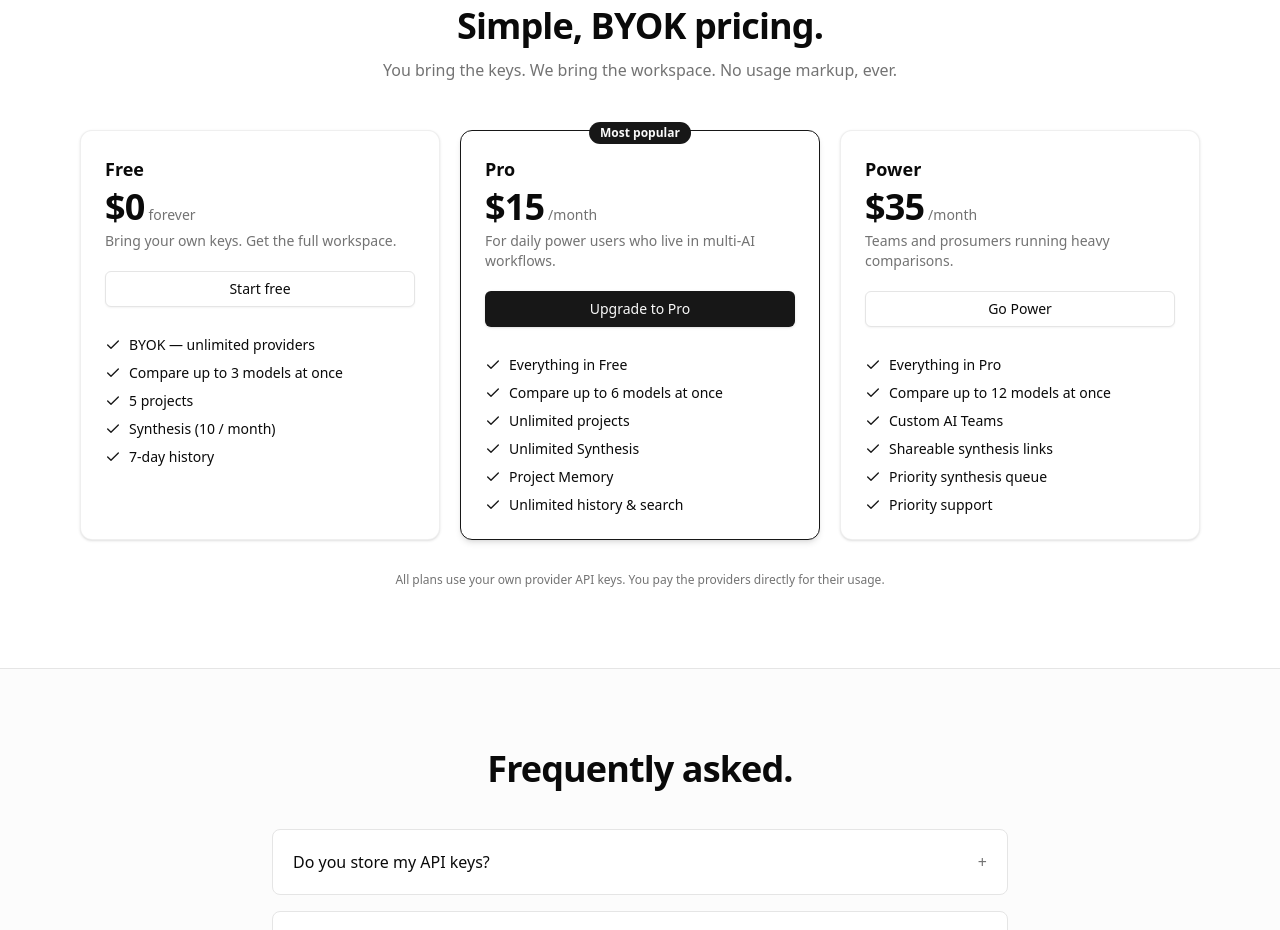
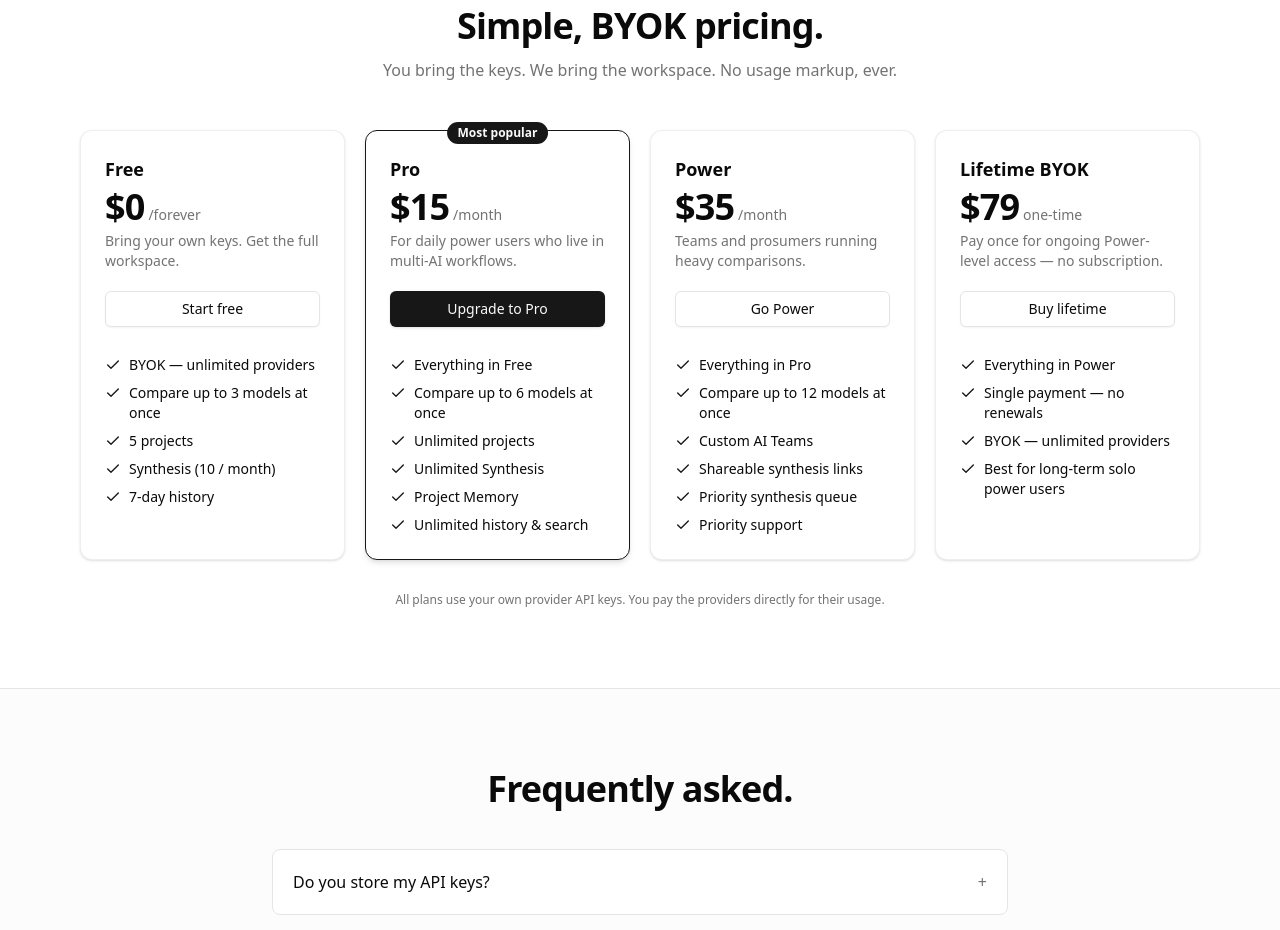
Before and after one commit to bacon-tarion/lettib, a Next.js app: page / in a window 1280 px wide. Shown: the part 2060-2990 px from the top of the page. Built offline with nearby package versions, Linux system fonts and the light colour scheme.

Commit message:
Session 19: pricing update - Free/Pro $15/Power $35/Lifetime $79

```diff
--- a/app/(app)/settings/settings-content.tsx
+++ b/app/(app)/settings/settings-content.tsx
@@ -1,6 +1,7 @@
 "use client";
 
 import { useState, useEffect, useCallback } from "react";
+import Link from "next/link";
 import { useRouter } from "next/navigation";
 import { ShieldCheck } from "lucide-react";
 import { Tabs, TabsContent, TabsList, TabsTrigger } from "@/components/ui/tabs";
@@ -10,6 +11,7 @@ import { Input } from "@/components/ui/input";
 import { Label } from "@/components/ui/label";
 import { ApiKeyTile } from "@/components/settings/api-key-tile";
 import type { ApiConnection } from "./actions";
+import { PRICING_USD } from "@/lib/pricing";
 
 const PROVIDERS = [
   { id: "openai",    label: "OpenAI",    color: "bg-blue-500",   initial: "O" },
@@ -113,10 +115,21 @@ export function SettingsContent({
             <Badge className="text-sm px-3 py-1">Free during beta</Badge>
           </div>
           <p className="text-sm text-muted-foreground">
-            Full access to all features while LettiB is in beta. Pro pricing
-            will be announced before launch.
+            Full access to all features while LettiB is in beta. When billing is
+            live, plans are{" "}
+            {`Free ($${PRICING_USD.free} forever), Pro ($${PRICING_USD.proMonthly}/month), Power ($${PRICING_USD.powerMonthly}/month), and Lifetime BYOK ($${PRICING_USD.lifetimeByok} one-time).`}{" "}
+            See the{" "}
+            <Link
+              href="/pricing"
+              className="text-foreground underline underline-offset-4 hover:text-primary"
+            >
+              pricing page
+            </Link>{" "}
+            for details.
           </p>
-          <Button variant="outline">Join waitlist for Pro</Button>
+          <Button variant="outline" asChild>
+            <Link href="/pricing">View plans</Link>
+          </Button>
         </TabsContent>
 
         {/* ── Privacy ── */}
--- a/app/(marketing)/_components/pricing-grid.tsx
+++ b/app/(marketing)/_components/pricing-grid.tsx
@@ -3,64 +3,12 @@ import { Check } from "lucide-react";
 import { Button } from "@/components/ui/button";
 import { Card, CardContent } from "@/components/ui/card";
 import { Badge } from "@/components/ui/badge";
-
-const PLANS = [
-  {
-    name: "Free",
-    price: "$0",
-    cadence: "forever",
-    blurb: "Bring your own keys. Get the full workspace.",
-    cta: "Start free",
-    href: "/signup",
-    highlight: false,
-    features: [
-      "BYOK — unlimited providers",
-      "Compare up to 3 models at once",
-      "5 projects",
-      "Synthesis (10 / month)",
-      "7-day history",
-    ],
-  },
-  {
-    name: "Pro",
-    price: "$15",
-    cadence: "/month",
-    blurb: "For daily power users who live in multi-AI workflows.",
-    cta: "Upgrade to Pro",
-    href: "/signup?plan=pro",
-    highlight: true,
-    features: [
-      "Everything in Free",
-      "Compare up to 6 models at once",
-      "Unlimited projects",
-      "Unlimited Synthesis",
-      "Project Memory",
-      "Unlimited history & search",
-    ],
-  },
-  {
-    name: "Power",
-    price: "$35",
-    cadence: "/month",
-    blurb: "Teams and prosumers running heavy comparisons.",
-    cta: "Go Power",
-    href: "/signup?plan=power",
-    highlight: false,
-    features: [
-      "Everything in Pro",
-      "Compare up to 12 models at once",
-      "Custom AI Teams",
-      "Shareable synthesis links",
-      "Priority synthesis queue",
-      "Priority support",
-    ],
-  },
-];
+import { PRICING_PLANS } from "@/lib/pricing";
 
 export function PricingGrid() {
   return (
-    <div className="grid gap-5 lg:grid-cols-3">
-      {PLANS.map((p) => (
+    <div className="grid gap-5 sm:grid-cols-2 xl:grid-cols-4">
+      {PRICING_PLANS.map((p) => (
         <Card
           key={p.name}
           className={
@@ -81,7 +29,7 @@ export function PricingGrid() {
                 <span className="text-4xl font-bold tracking-tight">
                   {p.price}
                 </span>
-                <span className="text-sm text-muted-foreground">
+                <span className="text-sm text-muted-foreground whitespace-nowrap">
                   {p.cadence}
                 </span>
               </div>
--- a/app/(marketing)/page.tsx
+++ b/app/(marketing)/page.tsx
@@ -71,7 +71,7 @@ const FAQ = [
   },
   {
     q: "Whose API costs am I paying?",
-    a: "Yours. LettiB is BYOK — you bring your own provider keys, and you pay the providers directly. We charge a flat monthly subscription for the workspace, with zero usage markup.",
+    a: "Yours. LettiB is BYOK — you bring your own provider keys, and you pay the providers directly. We charge a simple subscription (or a one-time Lifetime BYOK option) for the workspace, with zero usage markup.",
   },
   {
     q: "Which models are supported?",
--- a/app/(marketing)/pricing/page.tsx
+++ b/app/(marketing)/pricing/page.tsx
@@ -2,11 +2,11 @@ import Link from "next/link";
 import { PricingGrid } from "../_components/pricing-grid";
 import { Button } from "@/components/ui/button";
 import { ArrowRight } from "lucide-react";
+import { PRICING_USD } from "@/lib/pricing";
 
 export const metadata = {
   title: "Pricing — LettiB",
-  description:
-    "Simple BYOK pricing for the LettiB multi-AI workspace. Free, Pro, and Power plans.",
+  description: `Simple BYOK pricing for the LettiB multi-AI workspace. Free ($${PRICING_USD.free} forever), Pro ($${PRICING_USD.proMonthly}/mo), Power ($${PRICING_USD.powerMonthly}/mo), and Lifetime BYOK ($${PRICING_USD.lifetimeByok} one-time).`,
 };
 
 export default function PricingPage() {
@@ -18,8 +18,8 @@ export default function PricingPage() {
             Simple, BYOK pricing.
           </h1>
           <p className="text-lg text-muted-foreground">
-            You bring your provider keys. We bring the workspace. Pay one flat
-            monthly fee — zero markup on your AI usage.
+            You bring your provider keys. We bring the workspace. Choose a
+            monthly plan or lifetime access — zero markup on your AI usage.
           </p>
         </div>
       </section>
--- /dev/null
+++ b/lib/pricing.ts
@@ -0,0 +1,90 @@
+/**
+ * Canonical LettiB public pricing (marketing, settings copy, checkout deep links).
+ * Amounts are in USD.
+ */
+
+export const PRICING_USD = {
+  free: 0,
+  proMonthly: 15,
+  powerMonthly: 35,
+  lifetimeByok: 79,
+} as const;
+
+export type PricingPlan = {
+  name: string;
+  price: string;
+  cadence: string;
+  blurb: string;
+  cta: string;
+  href: string;
+  highlight: boolean;
+  features: string[];
+};
+
+export const PRICING_PLANS: PricingPlan[] = [
+  {
+    name: "Free",
+    price: `$${PRICING_USD.free}`,
+    cadence: "/forever",
+    blurb: "Bring your own keys. Get the full workspace.",
+    cta: "Start free",
+    href: "/signup",
+    highlight: false,
+    features: [
+      "BYOK — unlimited providers",
+      "Compare up to 3 models at once",
+      "5 projects",
+      "Synthesis (10 / month)",
+      "7-day history",
+    ],
+  },
+  {
+    name: "Pro",
+    price: `$${PRICING_USD.proMonthly}`,
+    cadence: "/month",
+    blurb: "For daily power users who live in multi-AI workflows.",
+    cta: "Upgrade to Pro",
+    href: "/signup?plan=pro",
+    highlight: true,
+    features: [
+      "Everything in Free",
+      "Compare up to 6 models at once",
+      "Unlimited projects",
+      "Unlimited Synthesis",
+      "Project Memory",
+      "Unlimited history & search",
+    ],
+  },
+  {
+    name: "Power",
+    price: `$${PRICING_USD.powerMonthly}`,
+    cadence: "/month",
+    blurb: "Teams and prosumers running heavy comparisons.",
+    cta: "Go Power",
+    href: "/signup?plan=power",
+    highlight: false,
+    features: [
+      "Everything in Pro",
+      "Compare up to 12 models at once",
+      "Custom AI Teams",
+      "Shareable synthesis links",
+      "Priority synthesis queue",
+      "Priority support",
+    ],
+  },
+  {
+    name: "Lifetime BYOK",
+    price: `$${PRICING_USD.lifetimeByok}`,
+    cadence: "one-time",
+    blurb: "Pay once for ongoing Power-level access — no subscription.",
+    cta: "Buy lifetime",
+    href: "/signup?plan=lifetime",
+    highlight: false,
+    features: [
+      "Everything in Power",
+      "Single payment — no renewals",
+      "BYOK — unlimited providers",
+      "Best for long-term solo power users",
+    ],
+  },
+];
```
Also changed, not shown: pnpm-workspace.yaml (added, +9 -0 lines), 1 other file (tests, documents, lock files or other folders).
